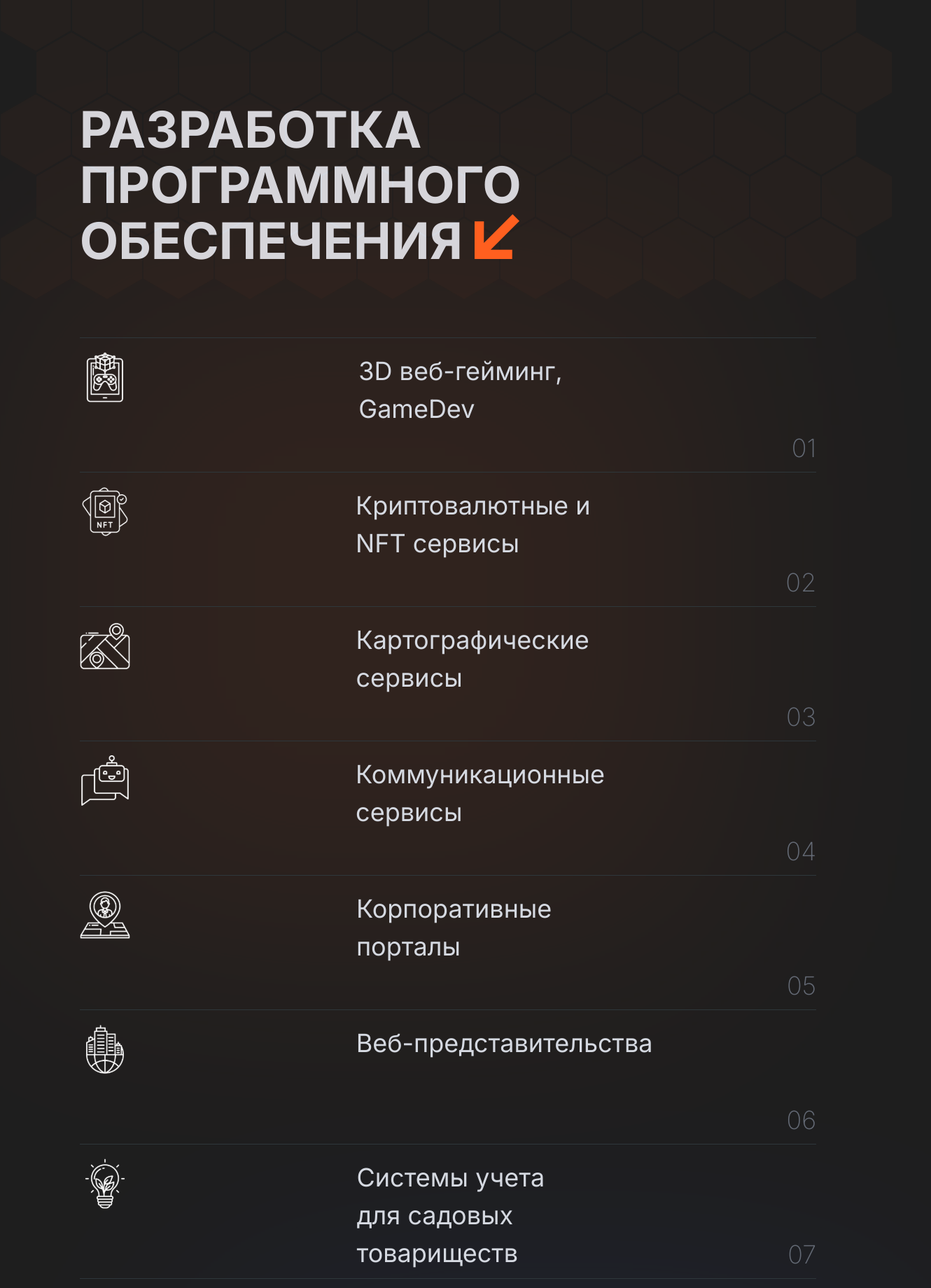
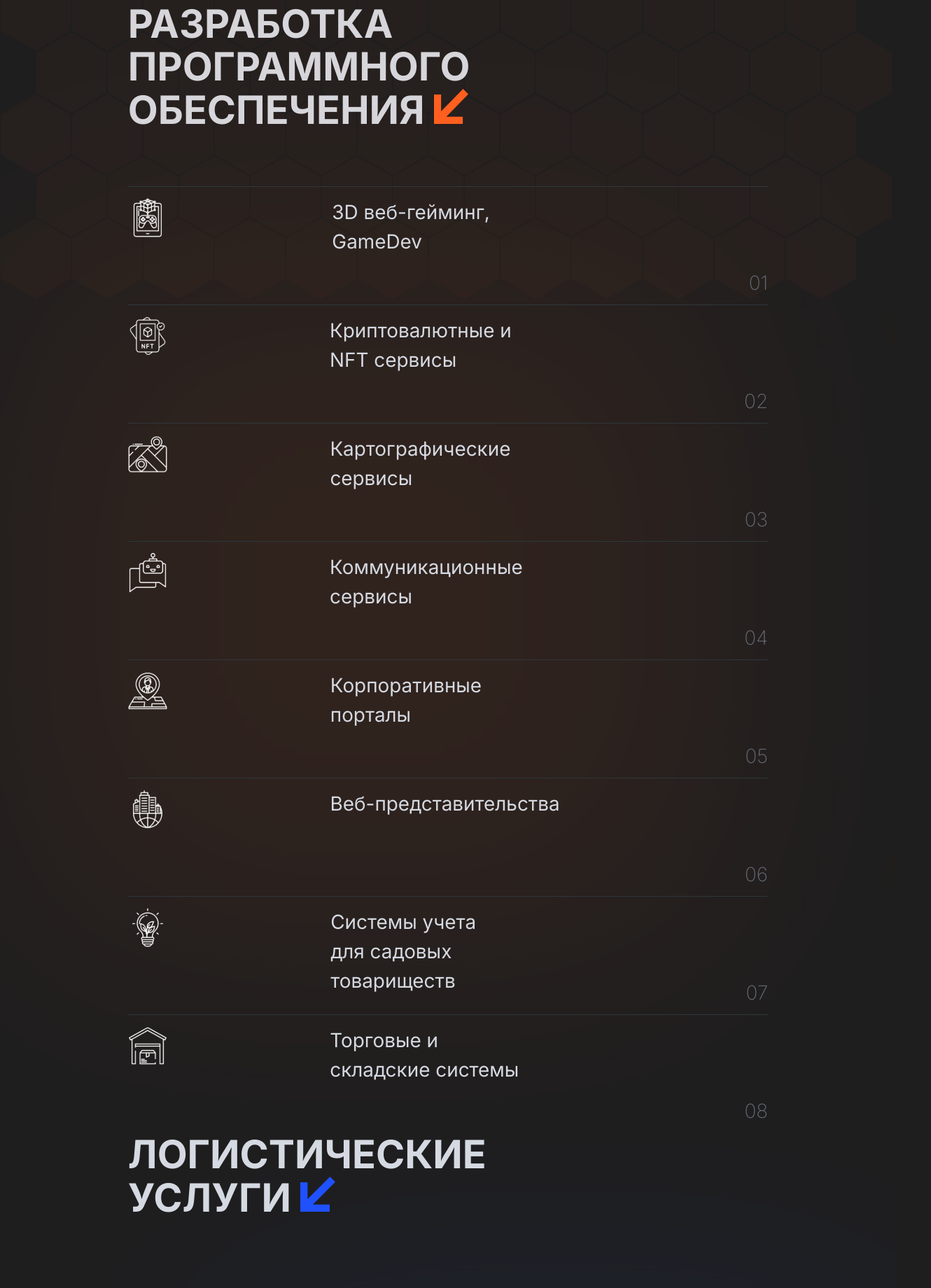
Before and after one commit to DoHTucT/Sibera, a Vue app: page / in a window 1280 px wide. Shown: the part 900-2740 px from the top of the page at 70% size, 1330 px wide, since content can reach past the window. Built offline with nearby package versions, Linux system fonts and the light colour scheme.

Commit message:
service card adaptive

```diff
--- a/src/components/logistic.vue
+++ b/src/components/logistic.vue
@@ -76,29 +76,33 @@ export default {
 
 <style scoped>
 .h1 {
-  ont-family: 'Inter';
+  font-family: 'Inter';
   font-style: normal;
   font-weight: 700;
-  font-size: 72px;
+  font-size: calc(36px + (72 - 36) * ((100vw - 500px) / (1920 - 500)));
   line-height: 110%;
   text-transform: uppercase;
   color: #D5D9E1;
-  width: 640px;
-  height: 237px;
-  margin-top: 136px;
-  margin-bottom: 100px;
+  width: calc(350px + (700 - 350) * ((100vw - 500px) / (1920 - 500)));
+  height: calc(120px + (240 - 120) * ((100vw - 500px) / (1920 - 500)));
+  margin-bottom: calc(50px + (100 - 50) * ((100vw - 500px) / (1920 - 500)));;
+}
+
+.arrow {
+  width: calc(32px + (64 - 32) * ((100vw - 500px) / (1920 - 500)));
+  height: calc(32px + (64 - 32) * ((100vw - 500px) / (1920 - 500)));
 }
 
 .card {
   display: flex;
+  justify-content: space-between;
+  box-sizing: border-box;
   position: relative;
-  justify-content: space-between;
   align-items: top;
-  box-sizing: border-box;
   width: 100%;
-  height: 192px;
+  height: calc(141px + (192 - 141) * ((100vw - 500px) / (1920 - 500)));;
   border-top: 1px solid #2E373B;
-  padding-top: 20px;
+  padding-top: calc(10px + (20 - 10) * ((100vw - 500px) / (1920 - 500)));;
 }
 
 .card:hover {
@@ -106,11 +110,11 @@ export default {
 }
 
 .pic {
-  height: 72px;
-  width: 72px;
+  height: calc(36px + (72 - 36) * ((100vw - 500px) / (1920 - 500)));
+  width: calc(36px + (72 - 36) * ((100vw - 500px) / (1920 - 500)));
 }
 
-.card:hover .pic{
+.card:hover .pic {
   opacity: 0.6;
   transition: 0.5s;
 }
@@ -119,12 +123,12 @@ export default {
   font-family: 'Inter';
   font-style: normal;
   font-weight: 400;
-  font-size: 36px;
+  font-size: calc(18px + (36 - 18) * ((100vw - 500px) / (1920 - 500)));
   line-height: 150%;
   color: #D5D9E1;
   width: 592px;
-  margin-left: 300px;
-  transition: all 1s;
+  margin-left: calc(150px + (300 - 150) * ((100vw - 500px) / (1920 - 500)));
+  transition: 1s;
 }
 
 .card:hover .service {
@@ -139,18 +143,20 @@ export default {
 
 .service-info {
   position: absolute;
-  width: 592px;
-  height: 72px;
-  left: 624px;
-  top: 46px;
+  width: calc(230px + (592 - 230) * ((100vw - 500px) / (1920 - 500)));
+  height: calc(36px + (72 - 36) * ((100vw - 500px) / (1920 - 500)));
+  left: calc(312px + (624 - 312) * ((100vw - 500px) / (1920 - 500)));
+  top: 130px;
   font-family: 'Inter';
   font-style: normal;
   font-weight: 400;
-  font-size: 16px;
+  font-size: calc(8px + (16 - 8) * ((100vw - 500px) / (1920 - 500)));
   line-height: 150%;
   color: #D5D9E1;
   opacity: 0;
   transition: all 0.7s;
+
+
 }
 
 .card:hover .service-info {
@@ -185,15 +191,18 @@ export default {
   font-family: 'Inter';
   font-style: normal;
   font-weight: 200;
-  font-size: 36px;
+  font-size: calc(18px + (36 - 18) * ((100vw - 500px) / (1920 - 500)));
   line-height: 150%;
   text-align: right;
   color: #646A75;
   align-items: bottom;
-  margin-top: 110px;
+  margin-top: calc(90px + (110 - 90) * ((100vw - 500px) / (1920 - 500)));;
+  transition: 0.7s;
+
 }
 
-.card:hover .number{
+
+.card:hover .number {
   color: #1F51FF;
 }
 
--- a/src/components/logoScreen.vue
+++ b/src/components/logoScreen.vue
@@ -23,19 +23,20 @@ export default {
 
 <style scoped>
 .container {
-  height: 90vh;
+  height: calc(480px + (960 - 480) * ((100vw - 500px) / (1920 - 500)));
 }
 
 .logo-frame {
   display: flex;
   flex-direction: column;
   align-items: center;
-  margin: calc(75px + (150 - 75) * ((100vw - 500px) / (1920 - 500)));
+  margin-top: calc(70px + (100 - 70) * ((100vw - 500px) / (1920 - 500)));
+  margin-bottom: calc(70px + (100 - 70) * ((100vw - 500px) / (1920 - 500)));
 }
 
 .logo {
-  width: calc(430px + (860 - 150) * ((100vw - 500px) / (1920 - 500)));
-  height: calc(270px + (534 - 150) * ((100vw - 500px) / (1920 - 500)));
+  width: calc(430px + (860 - 430) * ((100vw - 500px) / (1920 - 500)));
+  height: calc(270px + (534 - 270) * ((100vw - 500px) / (1920 - 500)));
 }
 
 .logo-text {
@@ -43,7 +44,7 @@ export default {
   font-family: 'Roboto';
   font-style: normal;
   font-weight: 500;
-  font-size: calc(12px + (24 - 8) * ((100vw - 500px) / (1920 - 500)));
+  font-size: calc(12px + (24 - 12) * ((100vw - 500px) / (1920 - 500)));
   line-height: 150%;
   letter-spacing: calc(5px + (10.5 - 1) * ((100vw - 500px) / (1920 - 500)));
   text-transform: uppercase;
--- a/src/components/navBar.vue
+++ b/src/components/navBar.vue
@@ -22,7 +22,7 @@ export default {
   align-items: center;
   justify-content: space-between;
   height: 72px;
-  width: calc(400px + (100% - 400) * ((100vw - 500px) / (1920 - 500)));
+  /*width: calc(400px + (100% - 400) * ((100vw - 500px) / (1920 - 500)));*/
   border-bottom: 1px solid #2E373B;
   padding: 0;
   z-index: 3;
--- a/src/components/softDev.vue
+++ b/src/components/softDev.vue
@@ -3,12 +3,6 @@
     <div class="h1" id="link-service">Разработка программного обеспечения
       <img class="arrow" src="../assets/arrowOrange.svg">
     </div>
-    <!--    <card>-->
-    <!--      <template v-slot:icon><img class="pic" src="../../src/assets/gaming.svg"></template>-->
-    <!--      <template v-slot:service>3D веб-гейминг,<br/>GameDev</template>-->
-    <!--      <template v-slot:number>01</template>-->
-    <!--    </card>-->
-    <!--    <card/>-->
     <div class="card">
       <div class="pic">
         <img class="pic" src="../../src/assets/gaming.svg">
@@ -150,14 +144,18 @@ export default {
   font-family: 'Inter';
   font-style: normal;
   font-weight: 700;
-  font-size: 72px;
+  font-size: calc(36px + (72 - 36) * ((100vw - 500px) / (1920 - 500)));
   line-height: 110%;
   text-transform: uppercase;
   color: #D5D9E1;
-  width: 640px;
-  height: 237px;
-  margin-top: 136px;
-  margin-bottom: 100px;
+  width: calc(350px + (700 - 350) * ((100vw - 500px) / (1920 - 500)));
+  height: calc(120px + (240 - 120) * ((100vw - 500px) / (1920 - 500)));
+  margin-bottom: calc(50px + (100 - 50) * ((100vw - 500px) / (1920 - 500)));;
+}
+
+.arrow{
+  width: calc(32px + (64 - 32) * ((100vw - 500px) / (1920 - 500)));
+  height: calc(32px + (64 - 32) * ((100vw - 500px) / (1920 - 500)));
 }
 
 .card {
@@ -167,9 +165,9 @@ export default {
   position: relative;
   align-items: top;
   width: 100%;
-  height: 192px;
+  height: calc(141px + (192 - 141) * ((100vw - 500px) / (1920 - 500)));;
   border-top: 1px solid #2E373B;
-  padding-top: 20px;
+  padding-top: calc(10px + (20 - 10) * ((100vw - 500px) / (1920 - 500)));;
 }
 
 .card:hover {
@@ -177,8 +175,8 @@ export default {
 }
 
 .pic {
-  height: 72px;
-  width: 72px;
+  height: calc(36px + (72 - 36) * ((100vw - 500px) / (1920 - 500)));
+  width: calc(36px + (72 - 36) * ((100vw - 500px) / (1920 - 500)));
 }
 
 .card:hover .pic {
@@ -190,11 +188,11 @@ export default {
   font-family: 'Inter';
   font-style: normal;
   font-weight: 400;
-  font-size: 36px;
+  font-size: calc(18px + (36 - 18) * ((100vw - 500px) / (1920 - 500)));
   line-height: 150%;
   color: #D5D9E1;
   width: 592px;
-  margin-left: 300px;
+  margin-left: calc(150px + (300 - 150) * ((100vw - 500px) / (1920 - 500)));
   transition: 1s;
 }
 
@@ -210,14 +208,14 @@ export default {
 
 .service-info {
   position: absolute;
-  width: 592px;
-  height: 72px;
-  left: 624px;
+  width: calc(230px + (592 - 230) * ((100vw - 500px) / (1920 - 500)));
+  height: calc(36px + (72 - 36) * ((100vw - 500px) / (1920 - 500)));
+  left: calc(312px + (624 - 312) * ((100vw - 500px) / (1920 - 500)));
   top: 130px;
   font-family: 'Inter';
   font-style: normal;
   font-weight: 400;
-  font-size: 16px;
+  font-size: calc(8px + (16 - 8) * ((100vw - 500px) / (1920 - 500)));
   line-height: 150%;
   color: #D5D9E1;
   opacity: 0;
@@ -260,12 +258,12 @@ export default {
   font-family: 'Inter';
   font-style: normal;
   font-weight: 200;
-  font-size: 36px;
+  font-size: calc(18px + (36 - 18) * ((100vw - 500px) / (1920 - 500)));
   line-height: 150%;
   text-align: right;
   color: #646A75;
   align-items: bottom;
-  margin-top: 110px;
+  margin-top: calc(90px + (110 - 90) * ((100vw - 500px) / (1920 - 500)));;
   transition: 0.7s;
 
 }
```
Also changed, not shown: src/pages/main.vue (+6 -4 lines).
